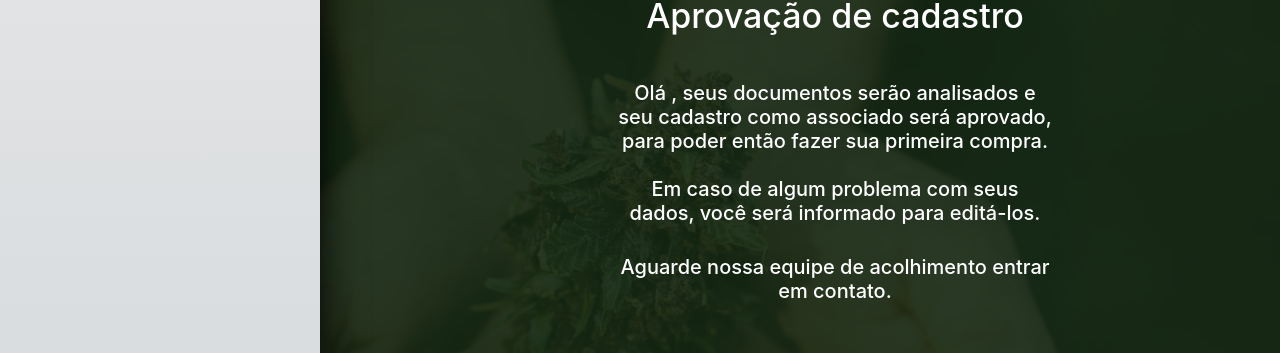
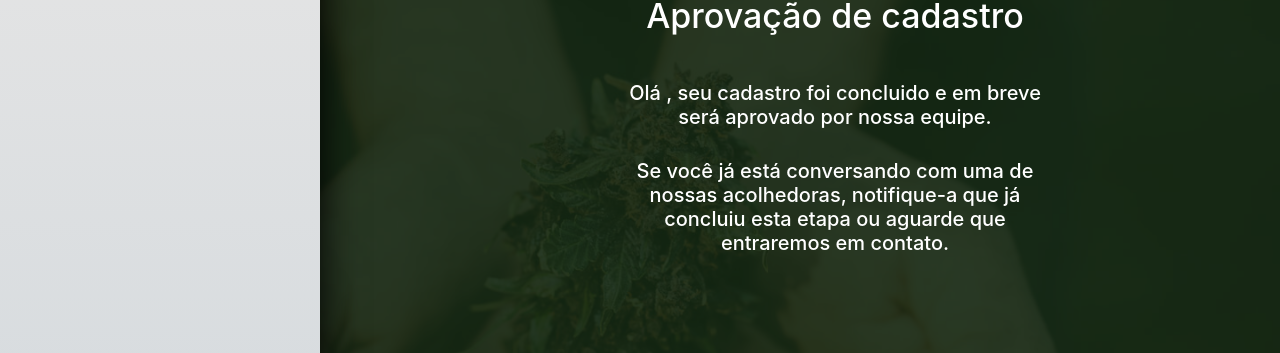
Before and after one commit to soucannabisdev/ecosistemasoucannabis, a React (Create React App) app: page /cadastro in a window 1280 px wide. Shown: the part 156-509 px from the top of the page. Built offline with nearby package versions, Linux system fonts and the light colour scheme; no server answers.

Commit message:
Update approveAssociate.js

```diff
--- a/src/components/pages/approveAssociate.js
+++ b/src/components/pages/approveAssociate.js
@@ -34,10 +34,9 @@ function ApproveAssociate() {
       <br></br>
       {!msg && (
         <div>
-          <h2 style={{ textAlign: "center" }}>Olá {user.name_associate}, seus documentos serão analisados e seu cadastro como associado será aprovado,
-          para poder então fazer sua primeira compra.<br></br><br></br> Em caso de algum problema com seus dados, você será informado para editá-los.
+          <h2 style={{ textAlign: "center" }}>Olá {user.name_associate}, seu cadastro foi concluido e em breve será aprovado por nossa equipe.
           </h2>
-          <h2 style={{textAlign:"center"}}>Aguarde nossa equipe de acolhimento entrar em contato.</h2>
+          <h2 style={{textAlign:"center"}}>Se você já está conversando com uma de nossas acolhedoras, notifique-a que já concluiu esta etapa ou aguarde que entraremos em contato.</h2>
         </div>
       )}
 
```
